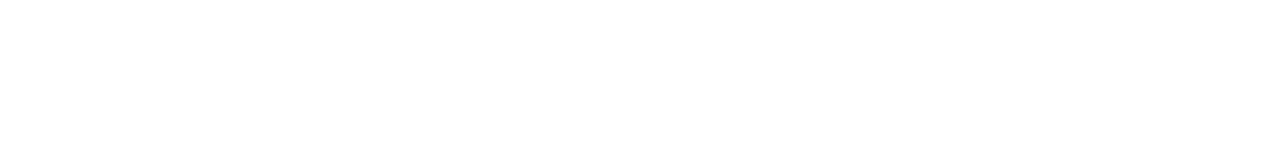
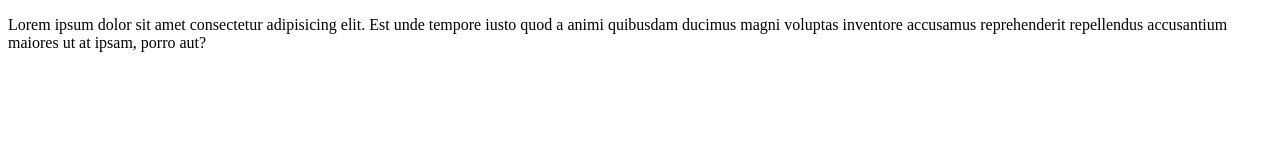
Before and after one commit to utsho0002/my-first-github-repo, a plain HTML site: page index.html in a window 1280 px wide. Drawn offline with Linux system fonts and the light colour scheme.

Commit message:
Pussing 2nd time

```diff
--- a/index.html
+++ b/index.html
@@ -6,6 +6,6 @@
     <title>First Github Repo</title>
 </head>
 <body>
-
+    <p>Lorem ipsum dolor sit amet consectetur adipisicing elit. Est unde tempore iusto quod a animi quibusdam ducimus magni voluptas inventore accusamus reprehenderit repellendus accusantium maiores ut at ipsam, porro aut?</p>
 </body>
 </html>
--- /dev/null
+++ b/style.css
@@ -0,0 +1,3 @@
+p{
+    color: tomato;
+}
```
